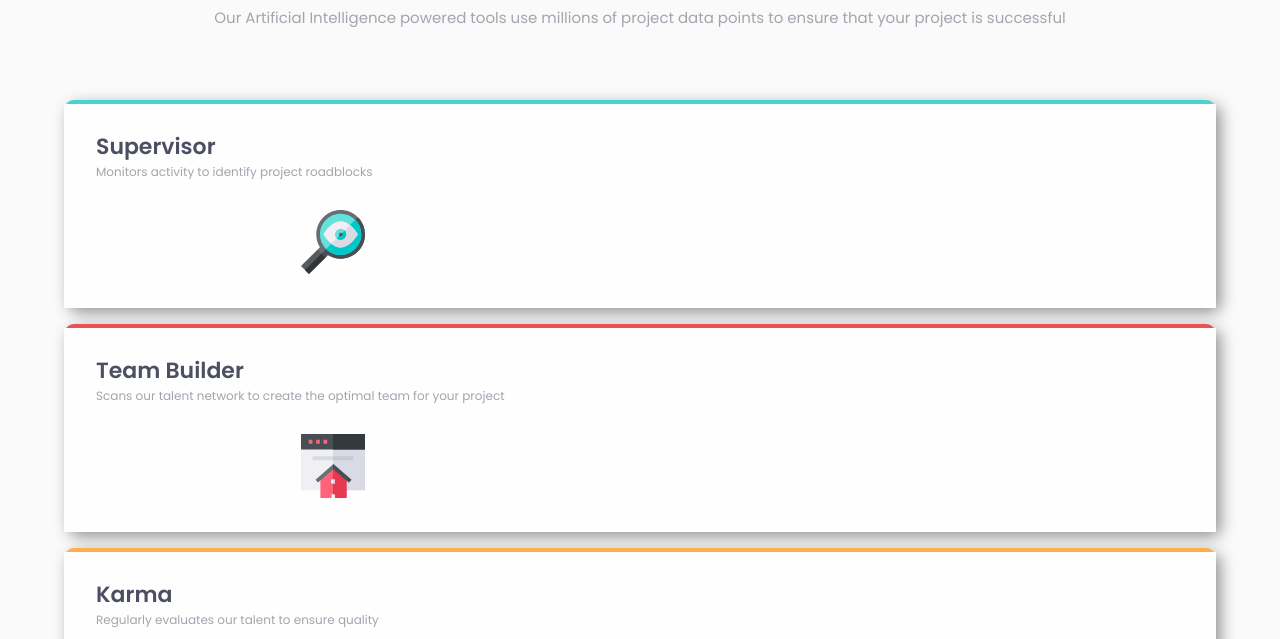
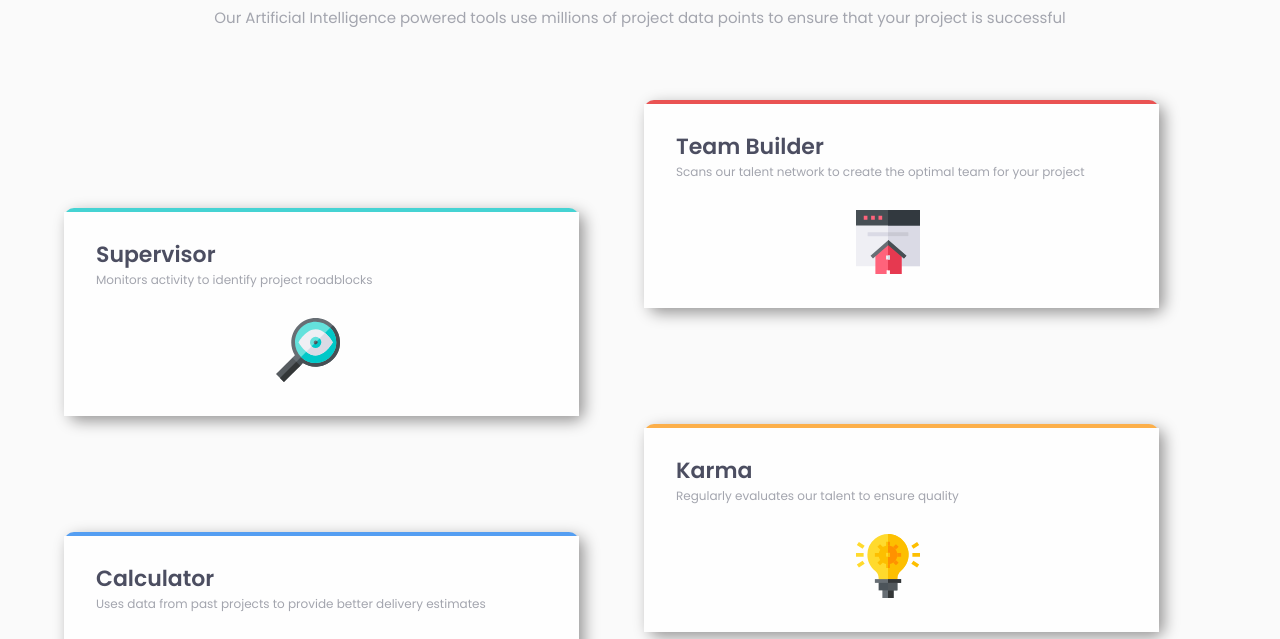
Before and after one commit to KaioJesus/FourCard, a plain HTML site: page assets/index.html in a window 1280 px wide. Shown: the part 137-776 px from the top of the page. Drawn offline with Linux system fonts and the light colour scheme.

Commit message:
add tablet responsive

```diff
--- a/assets/css/style.css
+++ b/assets/css/style.css
@@ -88,6 +88,36 @@ body{
 
 }
 
+@media screen and (min-width: 1024px) {
+
+    .container-card{
+        padding: 0 64px;
+        display: grid;
+        flex-direction: column;
+        align-items: center;
+        justify-content: space-around;
+        gap: 8px;
+        grid-template-columns: 1fr 1fr;
+        grid-template-rows: 1fr 1fr;
+
+    }
+
+    .cards:nth-child(1){
+        grid-row: span 2;
+    }
+
+    .cards:nth-child(3){
+        grid-row: span 2;
+    }
+
+    .cards__img{
+        margin-top: 32px;
+        margin-left: 180px;
+
+     }
+
+}
+
 @media screen and (min-width: 1440px){
     .description__title-h2{
         font-size: 28px;
```
